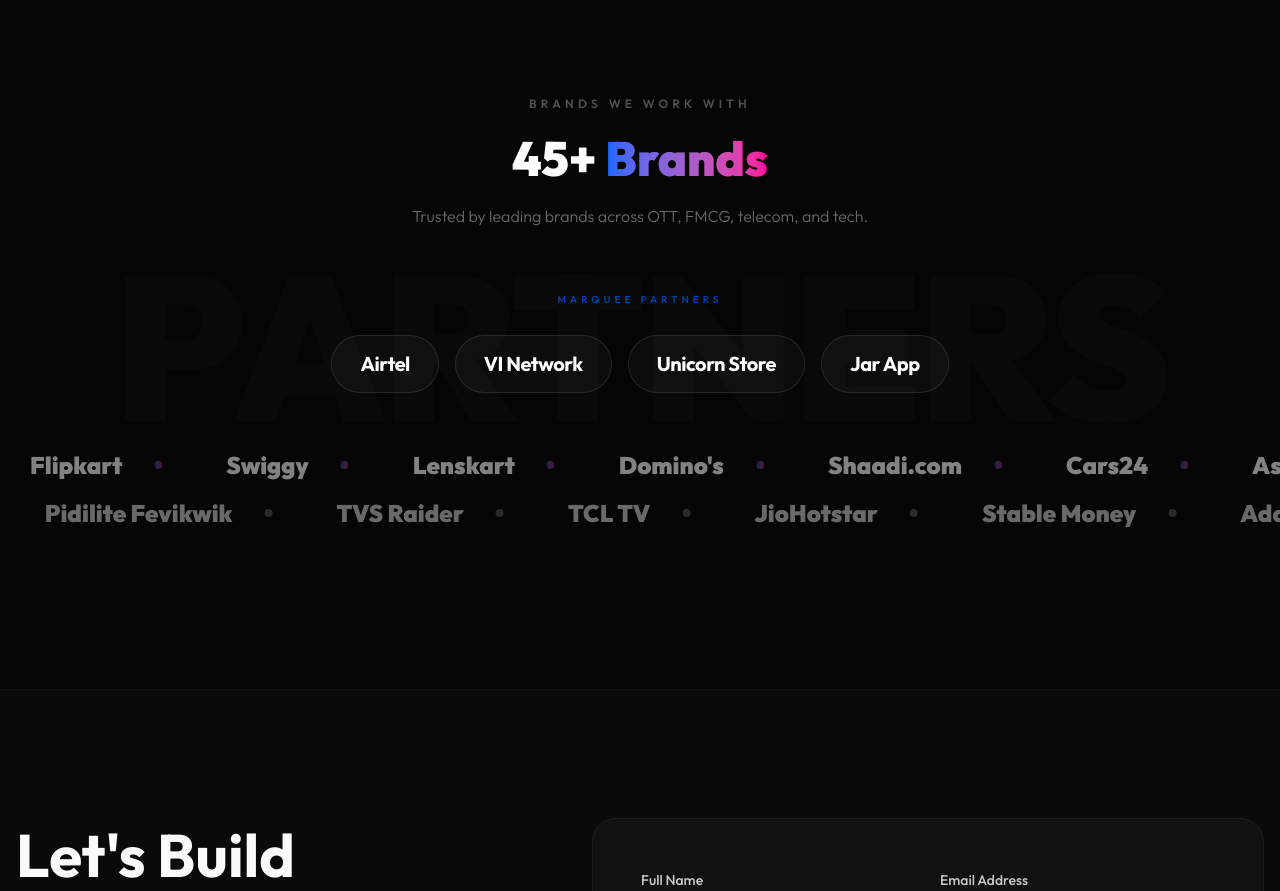
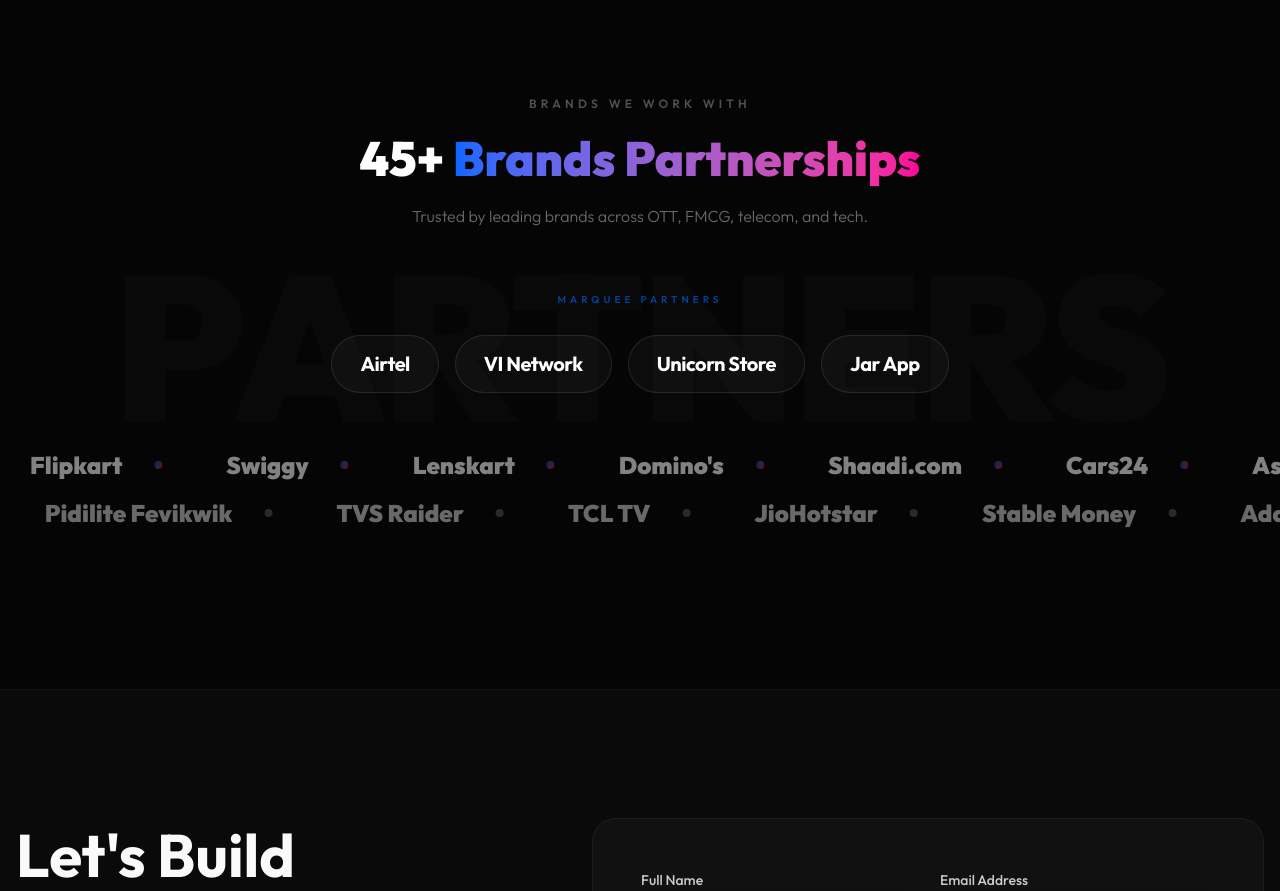
Before and after one commit to Pratik-Tiruwa/MadOverInfluence, a React (Vite) app in the folder artifacts/moi-website/: page / in a window 1280 px wide. Shown: the part 6680-7571 px from the top of the page. Built offline with nearby package versions, Linux system fonts and the light colour scheme.

Commit message:
style: update label to Brands Partnerships in Partners section

```diff
--- a/artifacts/moi-website/src/components/sections/Partners.tsx
+++ b/artifacts/moi-website/src/components/sections/Partners.tsx
@@ -180,7 +180,7 @@ export default function Partners() {
         <h2 className="text-2xl sm:text-3xl md:text-5xl font-black text-white mb-4 leading-tight">
           45+{" "}
           <span className="text-transparent bg-clip-text bg-gradient-to-r from-[#0066FF] to-[#FF0099]">
-            Brands
+            Brands Partnerships
           </span>
         </h2>
         <p className="text-white/40 text-sm sm:text-base font-light max-w-xl mx-auto">
```
